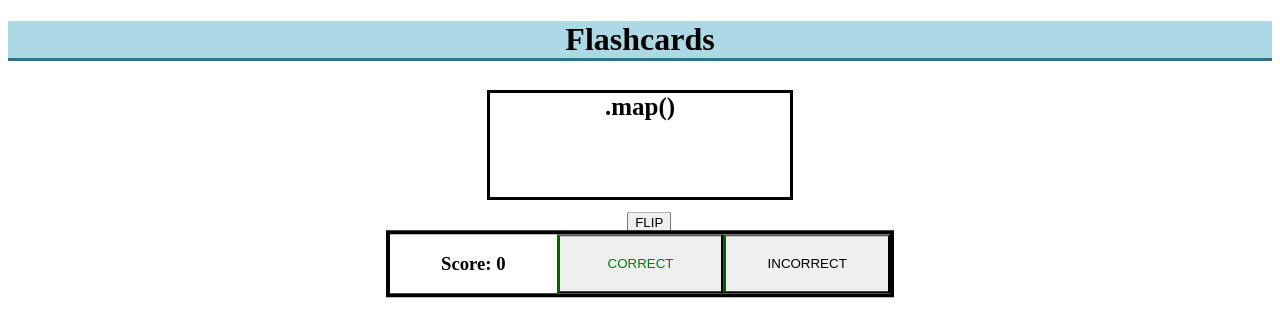
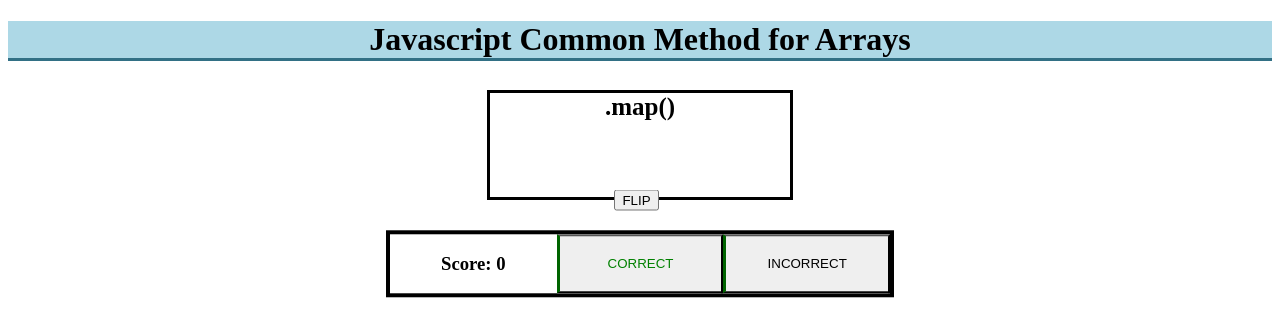
Before and after one commit to naffrey/FlashCards, a plain HTML site: page index.html in a window 1280 px wide. Drawn offline with Linux system fonts and the light colour scheme.

Commit message:
complete

```diff
--- a/index.html
+++ b/index.html
@@ -10,7 +10,7 @@
 </head>
 
 <body>
-    <h1>Flashcards</h1>
+    <h1>Javascript Common Method for Arrays</h1>
 
 
     <p id="cardFront"></p>
--- a/style.css
+++ b/style.css
@@ -1,15 +1,22 @@
+html{
+	position: relative;
+	min-width: 600px;
+	min-height: 500px;
+	height:100%;
+}
 
 h1 {
     text-align: center;
     border-bottom: 3px solid rgb(50, 112, 133);
     background-color: lightblue;
+	margin-bottom: 5px;
 }
 
 #cardFront {
 	display: flex;
 	flex-wrap: wrap;
 	justify-content: center;
-	position: fixed;
+	position: absolute;
 	border: 3px solid black;
 	width: 300px;
 	height:40px;
@@ -27,7 +34,7 @@ h1 {
 	display: flex;
 	flex-wrap: wrap;
 	justify-content: center;
-	position: fixed;
+	position: absolute;
     margin-left: auto;
 	margin-right: auto ;
 	width: 300px;
@@ -41,9 +48,9 @@ h1 {
 .flip {
 	margin:auto;
 	position: absolute;
-	top: 27.75%;
-	left: 49%;
-	right: 50%;
+	top: 25%;
+	left: 48%;
+	right: 49%;
 	-ms-transform: translateY(-50%);
 	transform: translateY(-50%);
 }
@@ -55,7 +62,7 @@ h1 {
 .scoreboard{
     display: grid;
     grid-template-columns: 1fr 1fr 1fr;
-    position: fixed;
+    position: absolute;
     margin-left: auto;
 	margin-right: auto ;
     border: 4px solid black;
```
